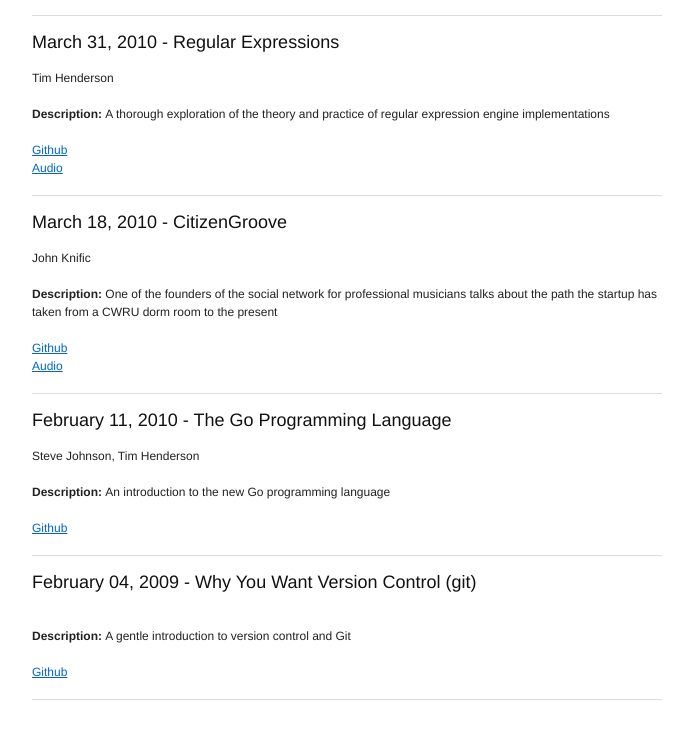
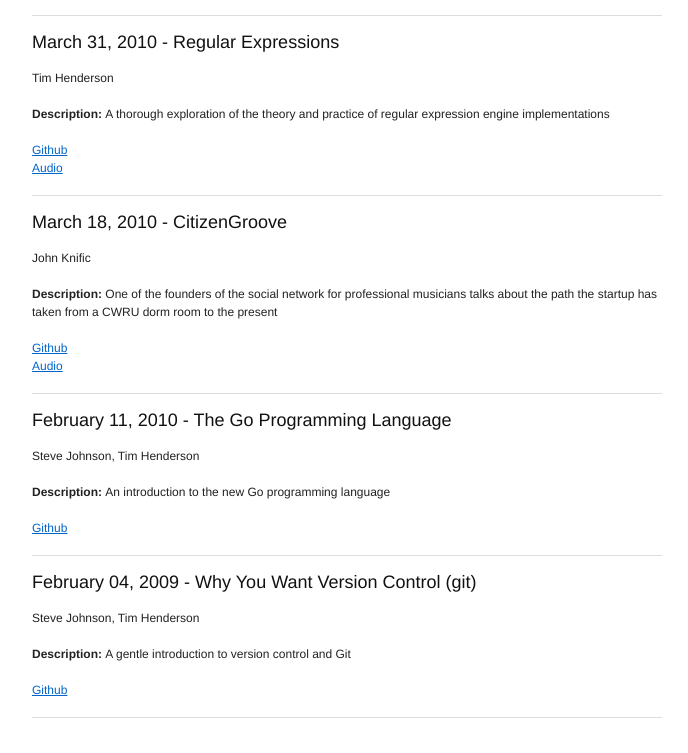
Before and after one commit to hacsoc/talks, a plain HTML site: page index.html in a window 1280 px wide. Shown: the part 1929-2682 px from the top of the page, without its empty margins (293-981 px from the left). Drawn offline with Linux system fonts and the light colour scheme.

Commit message:
and generate html to match

```diff
--- a/index.html
+++ b/index.html
@@ -268,7 +268,7 @@
                         <div class="talk_item">
                             <div class="talk_info">
                                 <h3 class="talk_title">February 04, 2009 - Why You Want Version Control (git)</h3>
-                                <div class="talk_author"></div>
+                                <div class="talk_author">Steve Johnson, Tim Henderson</div>
                                 <br/>
                                 <div class="talk_desc">
                                     <p><strong>Description: </strong>A gentle introduction to version control and Git</p>
```
